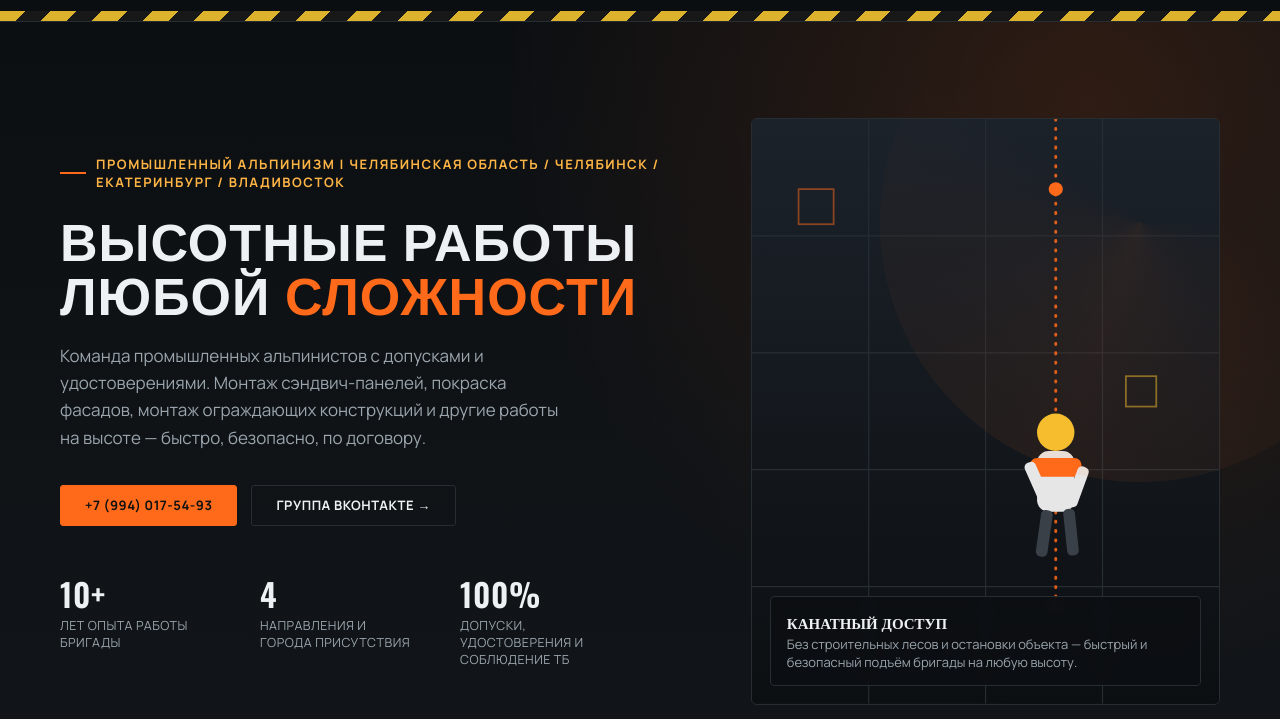
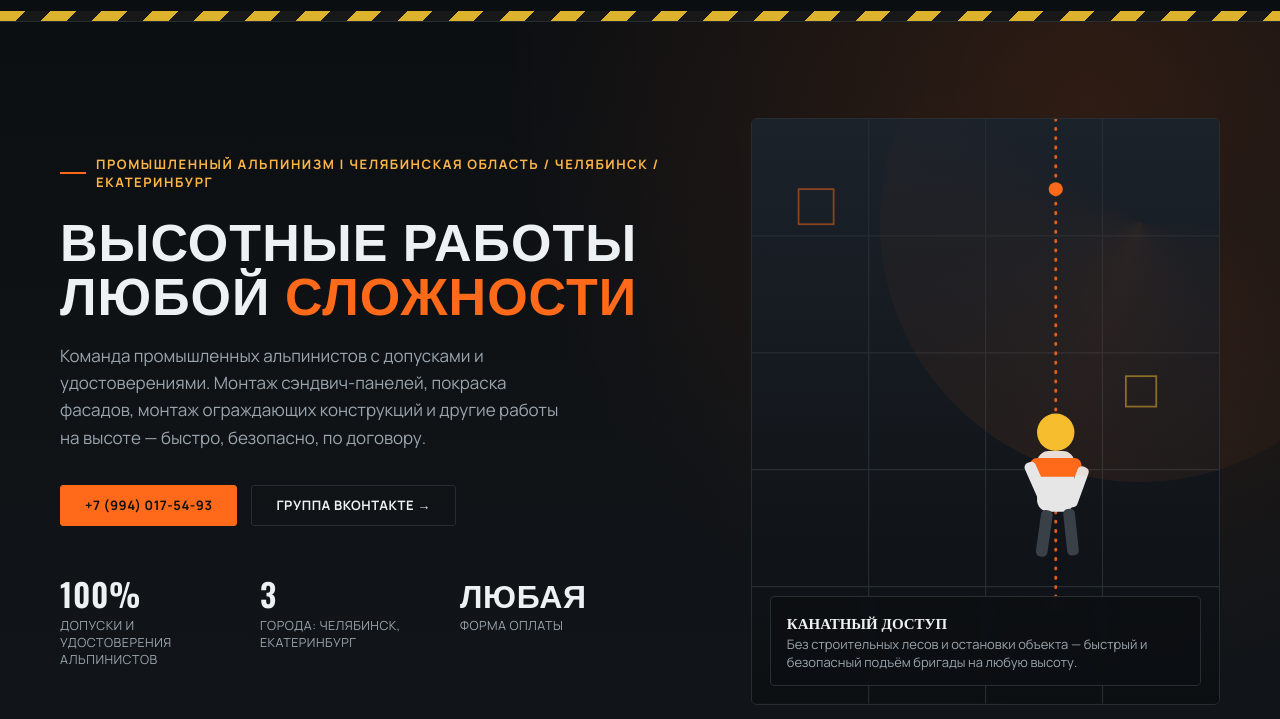
Before and after one commit to levislamov2008-lang/promax, a plain HTML site: page index.html in a window 1280 px wide. Shown: the part 81-800 px from the top of the page. Drawn offline with nearby package versions, Linux system fonts and the light colour scheme.

Commit message:
Adjust hero stats and remove Vladivostok from site geography

```diff
--- a/index.html
+++ b/index.html
@@ -473,8 +473,7 @@
   "areaServed": [
     {"@type":"AdministrativeArea","name":"Челябинская область"},
     {"@type":"City","name":"Челябинск"},
-    {"@type":"City","name":"Екатеринбург"},
-    {"@type":"City","name":"Владивосток"}
+    {"@type":"City","name":"Екатеринбург"}
   ],
   "sameAs": ["https://vk.ru/club240153067"],
   "hasOfferCatalog": {
@@ -539,7 +538,7 @@ document.addEventListener('click', function(event) {
 <section class="hero" id="top">
   <div class="wrap hero-grid">
     <div>
-      <div class="eyebrow">Промышленный альпинизм | Челябинская область / Челябинск / Екатеринбург / Владивосток</div>
+      <div class="eyebrow">Промышленный альпинизм | Челябинская область / Челябинск / Екатеринбург</div>
       <h1>Высотные работы<br>любой <em>сложности</em></h1>
       <p class="lead">Команда промышленных альпинистов с допусками и удостоверениями. Монтаж сэндвич-панелей, покраска фасадов, монтаж ограждающих конструкций и другие работы на высоте — быстро, безопасно, по договору.</p>
       <div class="hero-actions">
@@ -547,9 +546,9 @@ document.addEventListener('click', function(event) {
         <a class="btn ghost" href="https://vk.ru/club240153067" data-metrika-goal="vk_click" target="_blank" rel="noopener">Группа ВКонтакте →</a>
       </div>
       <div class="hero-stats">
-        <div><div class="stat-num">10+</div><div class="stat-label">Лет опыта работы бригады</div></div>
-        <div><div class="stat-num">4</div><div class="stat-label">Направления и города присутствия</div></div>
-        <div><div class="stat-num">100%</div><div class="stat-label">Допуски, удостоверения и соблюдение ТБ</div></div>
+        <div><div class="stat-num">100%</div><div class="stat-label">Допуски и удостоверения альпинистов</div></div>
+        <div><div class="stat-num">3</div><div class="stat-label">Города: Челябинск, Екатеринбург</div></div>
+        <div><div class="stat-num">Любая</div><div class="stat-label">Форма оплаты</div></div>
       </div>
     </div>
     <div class="rig">
@@ -768,8 +767,7 @@ document.addEventListener('click', function(event) {
               <span class="city-pill">Челябинская область</span>
               <span class="city-pill">Челябинск</span>
               <span class="city-pill">Екатеринбург</span>
-              <span class="city-pill">Владивосток</span>
-            </div>
+              </div>
           </div>
         </div>
       </div>
@@ -788,7 +786,7 @@ document.addEventListener('click', function(event) {
     <a href="#top" class="logo" aria-label="PROMAX">
       <img src="image/logo.png" alt="PROMAX">
     </a>
-    <p>2026 PROMAX | Высотные работы | Челябинская область / Челябинск / Екатеринбург / Владивосток.</p>
+    <p>2026 PROMAX | Высотные работы | Челябинская область / Челябинск / Екатеринбург.</p>
     <a class="btn ghost" href="https://vk.ru/club240153067" data-metrika-goal="vk_click" target="_blank" rel="noopener" style="padding:9px 16px;font-size:12px;">VK</a>
   </div>
 </footer>
```
